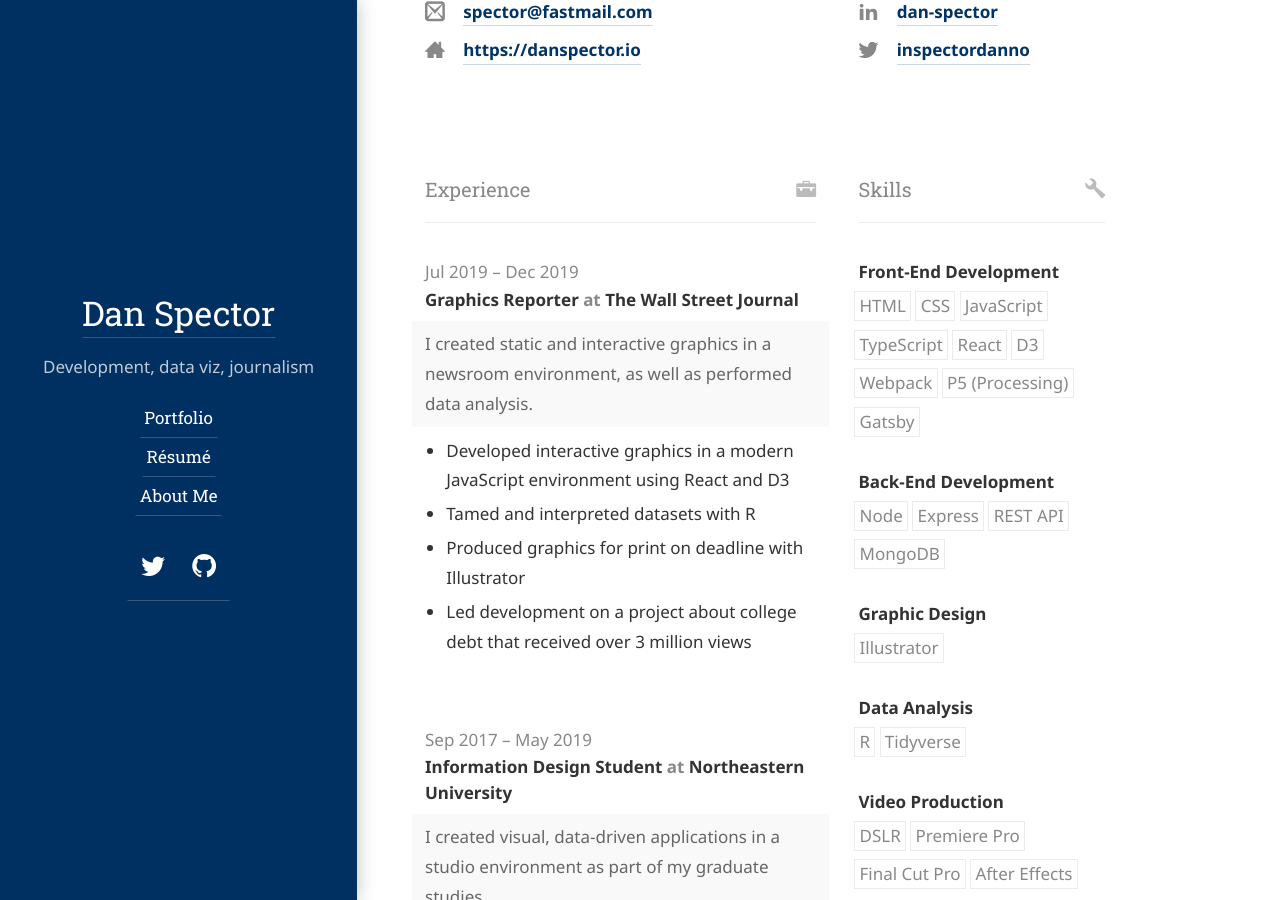
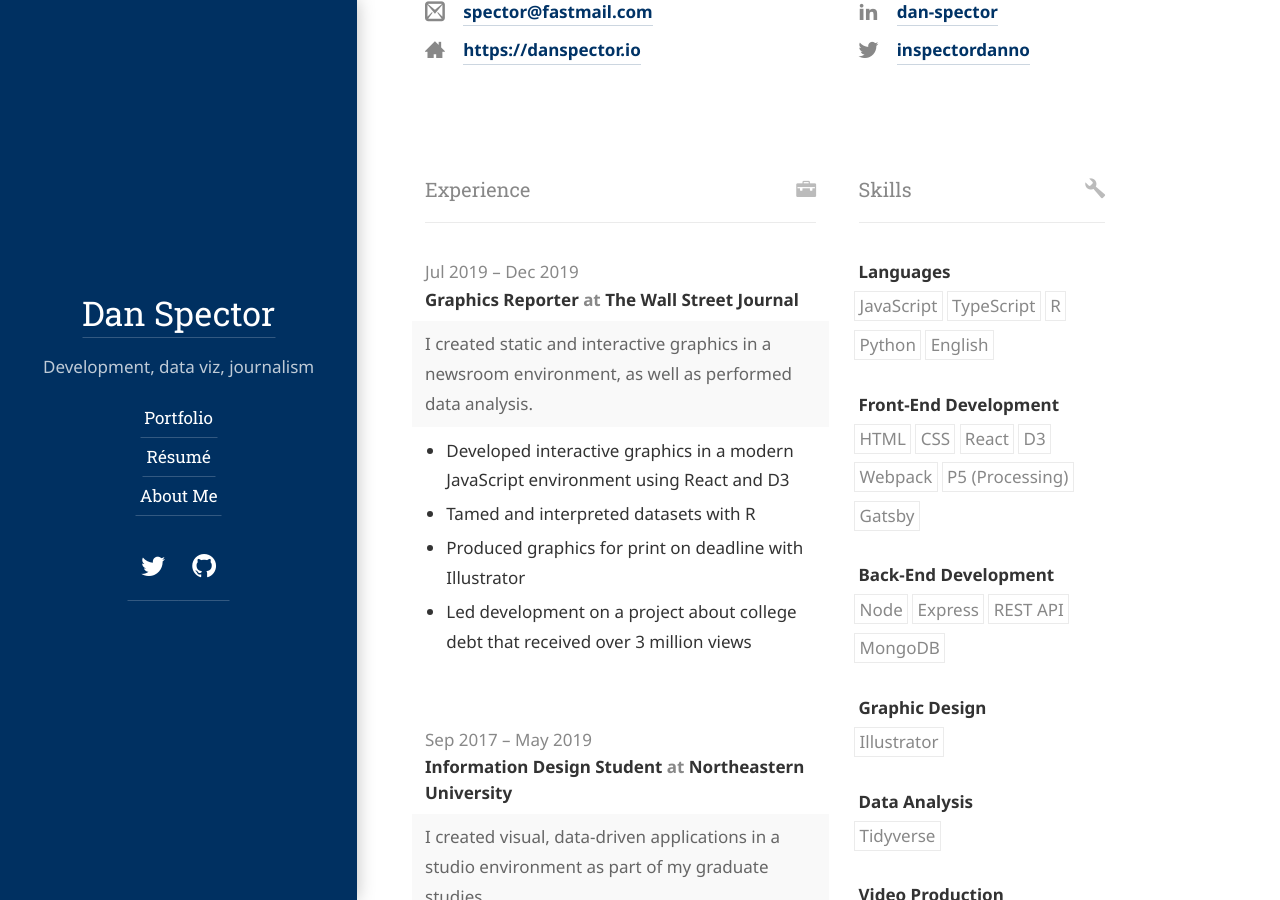
Before and after one commit to inspectordanno/inspectordanno.github.io, a Jekyll site: the page built from resume.md, in a window 1280 px wide and 900 px high, scrolled down 476 px. Built offline with Jekyll 4.4.1, drawn with Linux system fonts in a browser that asks for light colours; some web fonts are replaced.

Commit message:
Update resume.json

```diff
--- a/_data/resume.json
+++ b/_data/resume.json
@@ -109,13 +109,22 @@
   "publications": [],
   "skills": [
     {
+      "name": "Languages",
+      "level": "",
+      "keywords": [
+        "JavaScript",
+        "TypeScript",
+        "R",
+        "Python",
+        "English"
+      ]
+    },
+    {
       "name": "Front-End Development",
       "level": "",
       "keywords": [
         "HTML",
         "CSS",
-        "JavaScript",
-        "TypeScript",
         "React",
         "D3",
         "Webpack",
@@ -140,7 +149,7 @@
     {
       "name": "Data Analysis",
       "level": "",
-      "keywords": ["R", "Tidyverse"]
+      "keywords": ["Tidyverse"]
     },
     {
       "name": "Video Production",
```
